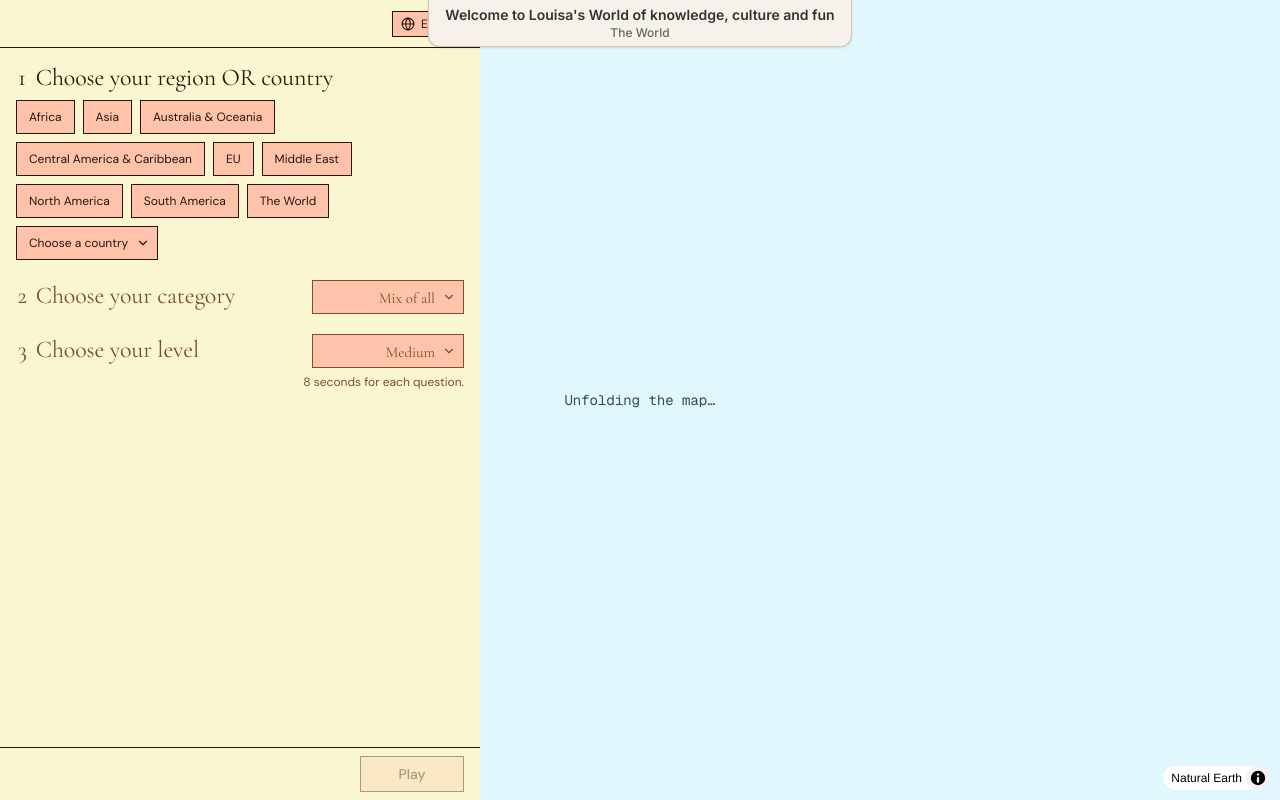
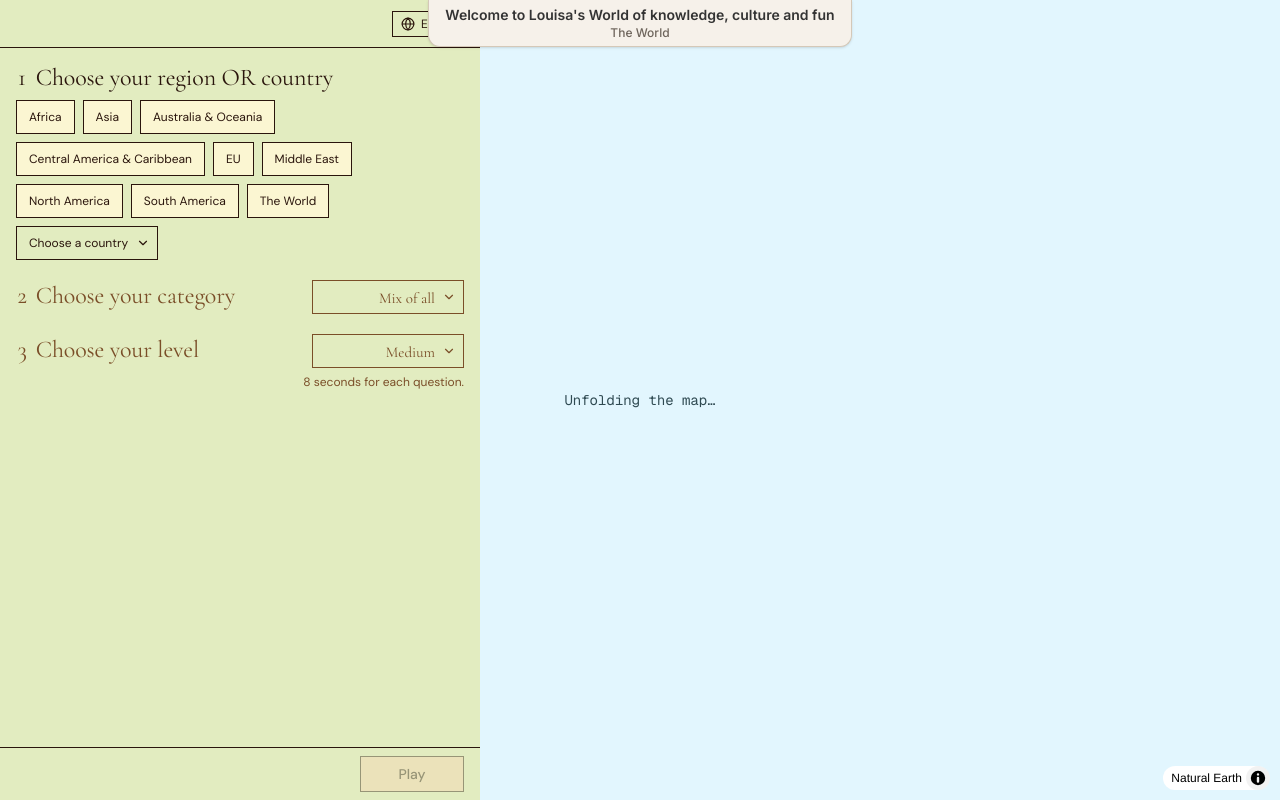
Before and after one commit to martijnvandort/geo-louisa, a Next.js app: page / in a window 1280 px wide. Built offline with nearby package versions, Linux system fonts and the light colour scheme.

Commit message:
Use the light green for the panel and the pale yellow for the pills.
Play and End Game stay peach. Wrong highlights stay coral, and a correct area on the map stays light green.

```diff
--- a/components/game/screens.tsx
+++ b/components/game/screens.tsx
@@ -15,7 +15,7 @@
 import { placeNote } from "@/lib/place";
 import { isMuted, playTick, setMuted } from "@/lib/audio";
 
-const glass = "rounded-2xl border border-[#2A150C] bg-[#FBF6D2] text-[#2A150C] shadow-[0_10px_28px_rgba(42,21,12,0.12)]";
+const glass = "rounded-2xl border border-[#2A150C] bg-[#E2ECC0] text-[#2A150C] shadow-[0_10px_28px_rgba(42,21,12,0.12)]";
 
 function MuteButton() {
   const [muted, setMutedState] = useState(false);
@@ -90,9 +90,9 @@
 const displayFace = "[font-family:var(--font-display),Cormorant_Garamond,serif]";
 const questionType = `min-w-0 text-2xl leading-[1.15] font-normal tracking-[-0.005em] text-balance ${displayFace}`;
 const ink = "text-[#2A150C]";
-const fieldMetric = `h-[34px] w-[152px] shrink-0 appearance-none border bg-[#FFC2AA] py-1.5 pr-7 pl-3 text-right text-[15px] outline-none ${displayFace}`;
+const fieldMetric = `h-[34px] w-[152px] shrink-0 appearance-none border bg-[#E2ECC0] py-1.5 pr-7 pl-3 text-right text-[15px] outline-none ${displayFace}`;
 const fieldClass = `${fieldMetric} border-[#2A150C] text-[#2A150C] focus:border-[#2A150C]`;
-const fieldLocked = `${fieldMetric} border-[#7A4E28] bg-[#FBF6D2] text-[#7A4E28]`;
+const fieldLocked = `${fieldMetric} border-[#7A4E28] bg-[#E2ECC0] text-[#7A4E28]`;
 
 const LEVELS: { id: MapDifficulty; label: "kids" | "adults" | "smartAdults" }[] = [
   { id: "kids", label: "kids" },
@@ -171,11 +171,11 @@
         : text.levelNoteMedium;
 
   return (
-    <div className={`pointer-events-auto absolute top-0 bottom-0 left-0 z-20 flex h-dvh w-[min(480px,calc(100%-48px))] flex-col bg-[#FBF6D2] text-[#2A150C] ${uiFace}`}>
+    <div className={`pointer-events-auto absolute top-0 bottom-0 left-0 z-20 flex h-dvh w-[min(480px,calc(100%-48px))] flex-col bg-[#E2ECC0] text-[#2A150C] ${uiFace}`}>
       <header className="flex h-12 shrink-0 items-center justify-end border-b-[0.5px] border-[#2A150C] px-4">
         <label className={ink}>
           <span className="sr-only">{text.language}</span>
-          <span className="flex items-center gap-1.5 border-[0.5px] border-[#2A150C] bg-[#FFC2AA] px-2 py-1 text-xs">
+          <span className="flex items-center gap-1.5 border-[0.5px] border-[#2A150C] bg-[#E2ECC0] px-2 py-1 text-xs">
             <Globe className="h-3.5 w-3.5" aria-hidden="true" />
             <select
               aria-label={text.language}
@@ -210,8 +210,8 @@
                   onClick={() => chooseMap(choice.id)}
                   className={`h-[34px] border-[0.5px] px-3 text-xs text-[#2A150C] transition-colors ${
                     selected
-                      ? "border-[#2A150C] bg-[#F8AFAF] font-semibold"
-                      : "border-[#2A150C] bg-[#FFC2AA] font-normal hover:bg-[#F8AFAF]"
+                      ? "border-[#2A150C] bg-[#FBF6D2] font-semibold"
+                      : "border-[#2A150C] bg-[#FBF6D2] font-normal"
                   }`}
                 >
                   {text[choice.label]}
@@ -223,8 +223,8 @@
                 aria-label={text.orCountry}
                 className={`h-[34px] appearance-none border-[0.5px] py-0 pr-7 pl-3 text-xs text-[#2A150C] outline-none ${
                   step1Done && countryValue !== ""
-                    ? "border-[#2A150C] bg-[#F8AFAF] font-semibold"
-                    : "border-[#2A150C] bg-[#FFC2AA] font-normal"
+                    ? "border-[#2A150C] bg-[#E2ECC0] font-semibold"
+                    : "border-[#2A150C] bg-[#E2ECC0] font-normal"
                 }`}
                 value={step1Done ? countryValue : ""}
                 onChange={(event) => {
```
